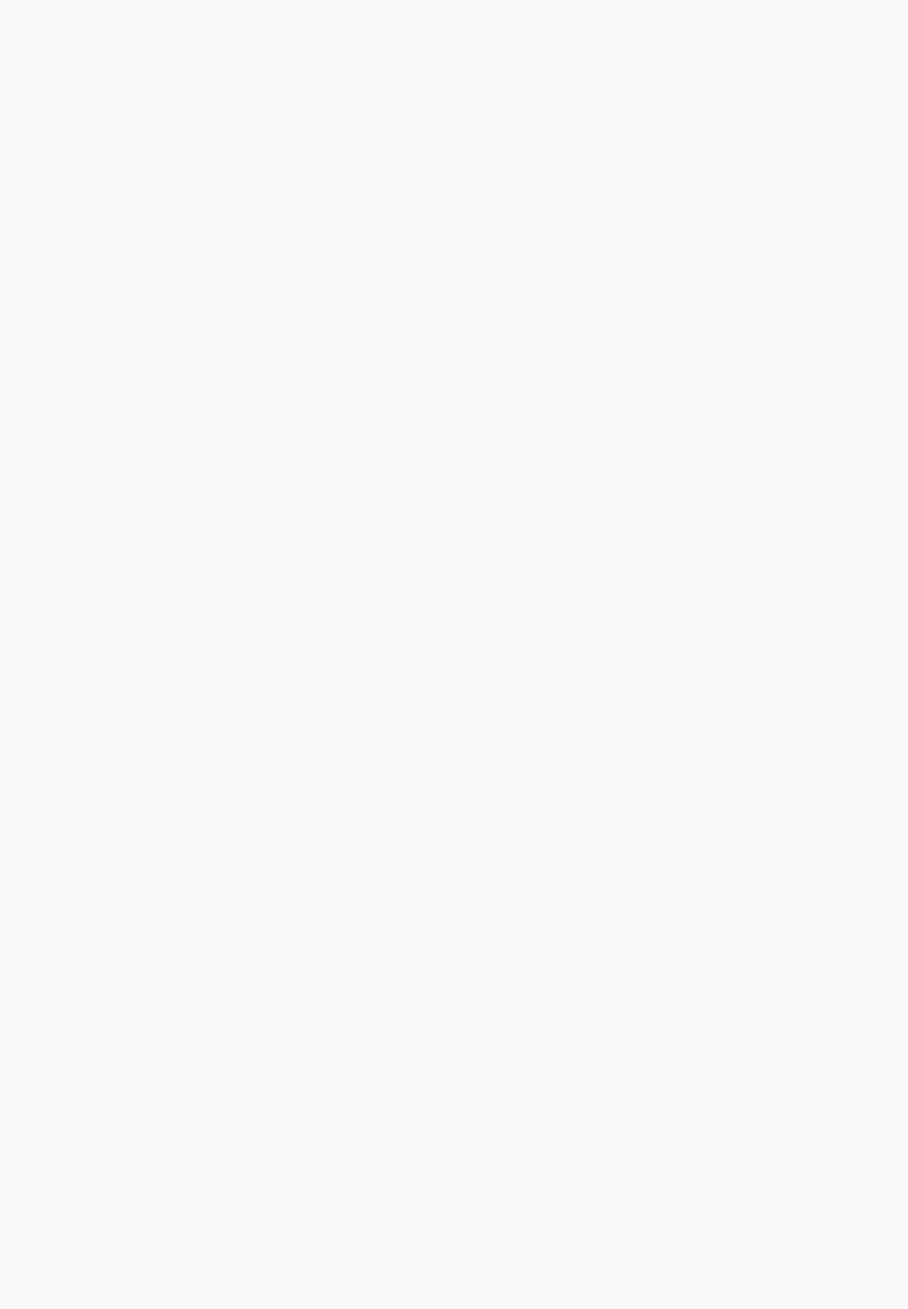
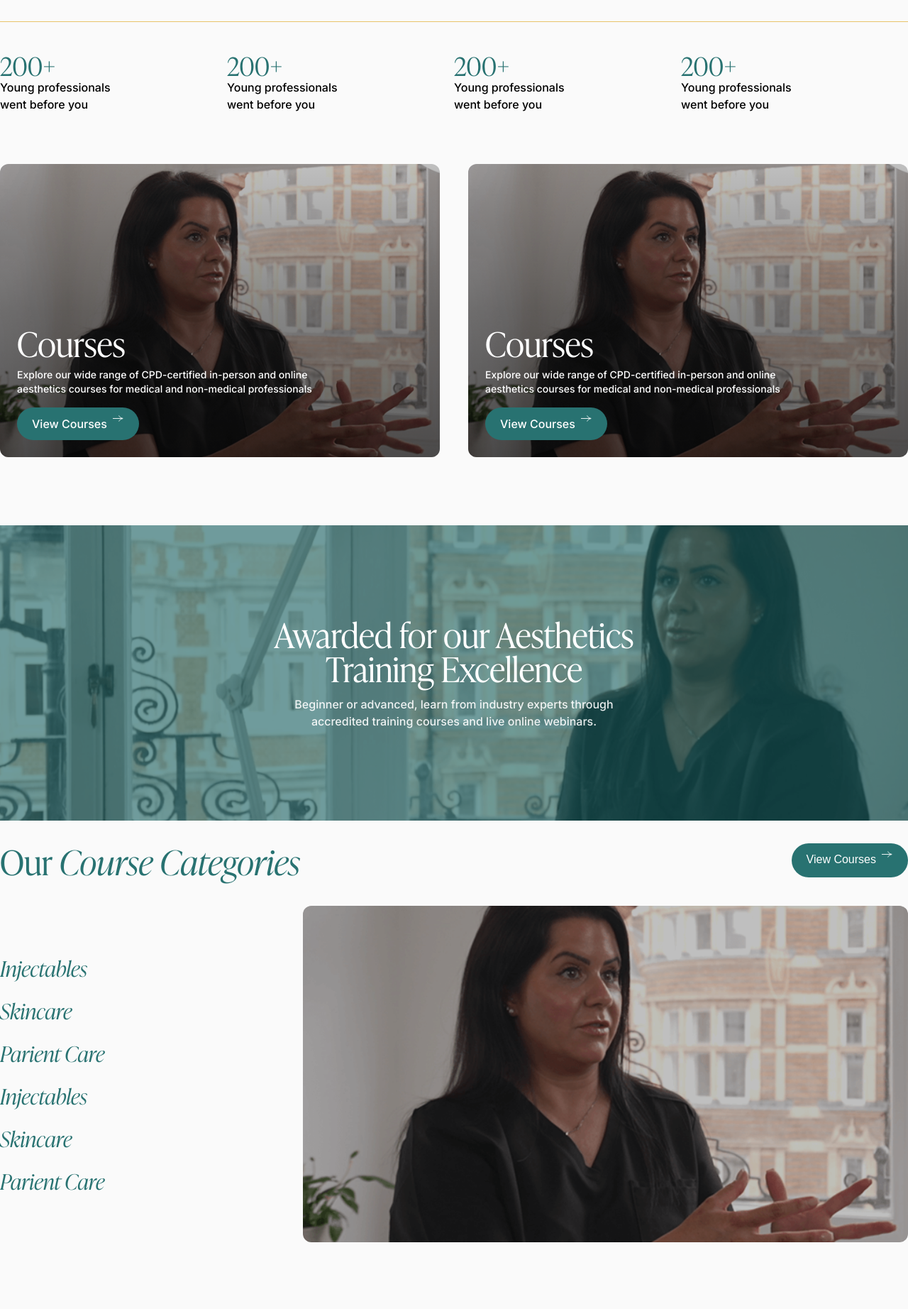
Before and after one commit to alexggmark/wigmore-training-prototype, a Next.js app: page / in a window 1280 px wide. Shown: the part 904-2748 px from the top of the page at 71% size. Before the commit the page ends 800 px from the top, so only its background shows below. Built offline with nearby package versions, Linux system fonts and the light colour scheme.

Commit message:
Building out basic components

```diff
--- a/src/app/globals.css
+++ b/src/app/globals.css
@@ -7,6 +7,7 @@
   --dark: #1C1C1C;
   --light: #FFFFFF;
   --background: #FAFAFA;
+  --overlay: #0F595A;
 }
 
 @theme inline {
@@ -17,6 +18,7 @@
   --color-brand-light: var(--light);
   --color-brand-background: var(--background);
   --color-brand-background-light: var(--background);
+  --color-brand-overlay: var(--overlay);
 
   --font-body: var(--font-body);
   --font-heading: var(--font-heading);
--- a/src/app/layout.tsx
+++ b/src/app/layout.tsx
@@ -8,7 +8,7 @@ import "./globals.css";
 const inter = Inter({
   subsets: ['latin'],
   variable: '--font-body',
-  weight: '500'
+  weight: ['500', '300']
 })
 
 // In real build probably dont want to save fonts in /src/ but localFont can't reference /public/
@@ -19,7 +19,7 @@ const headerFont = localFont({
     { path: '../fonts/fonnts.com-Ivy-Presto-Display-Light.otf', weight: '400', style: 'italic' }
   ],
   variable: '--font-heading',
-  display: 'swap',
+  display: 'swap'
 })
 
 export const metadata: Metadata = {
--- a/src/app/page.tsx
+++ b/src/app/page.tsx
@@ -1,11 +1,21 @@
 import { HeaderMode } from '@/components/header/HeaderMode'
 import HeroBanner from '@/components/sections/HeroBanner';
+import IntroStatBlock from '@/components/sections/IntroStatBlock';
+import CardTileBlock from '@/components/sections/CardTileBlock';
+import CtaBlock from '@/components/sections/CtaBlock';
+import CategorySelector from '@/components/sections/CategorySelector';
+import CourseTileBlock from '@/components/sections/CourseTileBlock';
 
 export default function Home() {
   return (
     <>
       <HeaderMode transparent />
       <HeroBanner />
+      <IntroStatBlock />
+      <CardTileBlock />
+      <CtaBlock />
+      <CategorySelector />
+      <CourseTileBlock />
     </>
   );
 }
--- /dev/null
+++ b/src/components/sections/CardTileBlock.tsx
@@ -0,0 +1,14 @@
+import CardTile from "@/components/ui/CardTile";
+
+export default function CardTileBlock() {
+  return (
+    <section className="mt-8 mb-24">
+      <div className="container mx-auto">
+        <div className="grid grid-cols-2 gap-10">
+          <CardTile />
+          <CardTile />
+        </div>
+      </div>
+    </section>
+  );
+}
--- /dev/null
+++ b/src/components/sections/CategorySelector.tsx
@@ -0,0 +1,49 @@
+import Image from "next/image";
+
+export default function CategorySelector() {
+  return (
+    <section className="mt-8 mb-24">
+      <div className="container mx-auto">
+        <div className="flex justify-between mb-10">
+          <h2 className="font-heading text-brand-secondary text-5xl">
+            Our <em>Course Categories</em>
+          </h2>
+          <button className="flex flex-row text-base gap-2 rounded-full border border-transparent bg-brand-secondary text-brand-light px-5 py-2.5">
+            <span>View Courses</span>
+            <Image
+              className="dark:invert"
+              src="/assets/icon-arrow.svg"
+              alt="arrow"
+              width={16}
+              height={16}
+              priority
+            />
+          </button>
+        </div>
+        <div className="grid grid-cols-12">
+          <div className="col-span-4">
+            <ul className="list-none text-brand-secondary font-heading text-3xl italic flex flex-col items-start justify-center gap-6 h-full">
+              <li>Injectables</li>
+              <li>Skincare</li>
+              <li>Parient Care</li>
+              <li>Injectables</li>
+              <li>Skincare</li>
+              <li>Parient Care</li>
+            </ul>
+          </div>
+          <div className="col-span-8">
+            <div className="relative rounded-xl aspect-[9/5] overflow-hidden">
+              <Image
+                src="/assets/placeholder-card-tile.png"
+                alt="Background image"
+                fill
+                sizes="(min-width: 1024px) 1200px, 100vw"
+                className="object-cover"
+              />
+            </div>
+          </div>
+        </div>
+      </div>
+    </section>
+  );
+}
--- /dev/null
+++ b/src/components/sections/CourseTileBlock.tsx
@@ -0,0 +1,32 @@
+import Image from "next/image";
+import CourseTile from "../ui/CourseTile";
+
+export default function CourseTileBlock() {
+  return (
+    <section className="mt-8 mb-24">
+      <div className="container mx-auto">
+        <div className="flex justify-between mb-10">
+          <h2 className="font-heading text-brand-secondary text-5xl">
+            Our <em>Course Categories</em>
+          </h2>
+          <button className="flex flex-row text-base gap-2 rounded-full border border-transparent bg-brand-secondary text-brand-light px-5 py-2.5">
+            <span>View Courses</span>
+            <Image
+              className="dark:invert"
+              src="/assets/icon-arrow.svg"
+              alt="arrow"
+              width={16}
+              height={16}
+              priority
+            />
+          </button>
+        </div>
+        <div className="grid grid-cols-3 gap-6">
+          <CourseTile />
+          <CourseTile />
+          <CourseTile />
+        </div>
+      </div>
+    </section>
+  );
+}
--- /dev/null
+++ b/src/components/sections/CtaBlock.tsx
@@ -0,0 +1,33 @@
+import Image from "next/image";
+
+export default function CtaBlock() {
+  return (
+    <section>
+      <div className="relative overflow-hidden min-h-[56svh] md:min-h-[26rem]">
+        <Image
+          src="/assets/placeholder-hero-banner.png"
+          alt="Background image"
+          fill
+          priority
+          sizes="(min-width: 1024px) 1200px, 100vw"
+          className="object-cover absolute left-0 right-0 top-0 bottom-0"
+        />
+
+        <div className="pointer-events-none absolute inset-0 bg-brand-overlay/60" />
+
+        <div className="absolute inset-0 z-10 h-full">
+          <div className="container mx-auto flex justify-center items-center h-full">
+            <div className="max-w-xl text-white text-center flex flex-col items-center">
+              <h1 className="text-5xl font-heading">
+                Awarded for our Aesthetics Training Excellence
+              </h1>
+              <p className="font-body mt-4 text-base text-white/90 max-w-[480px]">
+                Beginner or advanced, learn from industry experts through accredited training courses and live online webinars.
+              </p>
+            </div>
+          </div>
+        </div>
+      </div>
+    </section>
+  );
+}
--- /dev/null
+++ b/src/components/sections/IntroStatBlock.tsx
@@ -0,0 +1,31 @@
+import Image from "next/image";
+
+export default function IntroStatBlock() {
+  return (
+    <section>
+      <div className="container mx-auto">
+        <div className="grid grid-cols-2 py-10 gap-6 border-b border-brand-teriary">
+          <div className="col-span-1">
+            <h2 className="font-heading text-5xl text-brand-secondary">
+              Guaranteed <em>Professional Training</em> with 30+ Years of Experience
+            </h2>
+          </div>
+          <div className="col-span-1 font-body font-light">
+            Wigmore Training is a leading provider of CPD-certified medical aesthetics training, based in London with a longstanding reputation in the industry. We deliver expert-led, small-group aesthetics courses in our CQC-registered facility.
+          </div>
+        </div>
+
+        <div className="grid grid-cols-4 py-10">
+          {Array.from({ length: 4 }).map((_, i) => (
+            <div className="col-span-1" key={i}>
+              <div className="flex flex-col max-w-[180px]">
+                <span className="font-heading text-brand-secondary text-4xl">200+</span>
+                <span className="font-body">Young professionals went before you</span>
+              </div>
+            </div>
+          ))}
+        </div>
+      </div>
+    </section>
+  );
+}
--- /dev/null
+++ b/src/components/ui/CardTile.tsx
@@ -0,0 +1,37 @@
+import Image from "next/image";
+
+export default function CardTile() {
+  return (
+    <div className="relative rounded-xl aspect-[9/6] overflow-hidden font-body">
+      <Image
+        src="/assets/placeholder-card-tile.png"
+        alt="Background image"
+        fill
+        sizes="(min-width: 1024px) 1200px, 100vw"
+        className="object-cover"
+      />
+
+      <div className="pointer-events-none absolute inset-0 bg-gradient-to-t from-black/50 via-black/30 to-transparent" />
+
+      <div className="absolute top-0 left-0 right-0 bottom-0 z-10 text-brand-light">
+        <div className="p-6 flex flex-col items-start justify-end h-full max-w-[480px]">
+          <h3 className="font-heading text-5xl mb-3">Courses</h3>
+          <p className="font-body text-sm mb-4">
+            Explore our wide range of CPD-certified in-person and online aesthetics courses for medical and non-medical professionals
+          </p>
+          <button className="flex flex-row text-base gap-2 rounded-full border border-transparent bg-brand-secondary text-brand-light px-5 py-2.5">
+            <span>View Courses</span>
+            <Image
+              className="dark:invert"
+              src="/assets/icon-arrow.svg"
+              alt="arrow"
+              width={16}
+              height={16}
+              priority
+            />
+          </button>
+        </div>
+      </div>
+    </div>
+  );
+}
--- /dev/null
+++ b/src/components/ui/CourseTile.tsx
@@ -0,0 +1,40 @@
+import Image from "next/image";
+
+export default function CourseTile() {
+  return (
+    <div className="shadow-md rounded-xl overflow-hidden font-body">
+      <div className="relative aspect-[9/6]">
+        <Image
+          src="/assets/placeholder-product.png"
+          alt="Background image"
+          fill
+          sizes="(min-width: 1024px) 1200px, 100vw"
+          className="object-cover"
+        />
+        <div className="absolute inset-0 p-4 z-10 h-full flex flex-col items-start gap-2">
+          <span className="rounded-full bg-[#264653]/50 px-3 py-1.5 text-brand-light text-xs">Beginner Level</span>
+          <span className="rounded-full bg-brand-light/70 px-3 py-1.5 text-brand-secondary text-xs">3 CDP points</span>
+        </div>
+      </div>
+      <div className="">
+        <div className="p-6 flex flex-col items-start justify-end h-full max-w-[480px]">
+          <h3 className="font-heading text-2xl mb-3">Courses</h3>
+          <p className="font-body text-sm mb-4">
+            Explore our wide range of CPD-certified in-person and online aesthetics courses for medical and non-medical professionals
+          </p>
+          <button className="flex flex-row justify-center w-full text-base gap-2 rounded-full border border-transparent bg-brand-secondary text-brand-light px-5 py-2.5">
+            <span>View Courses</span>
+            <Image
+              className="dark:invert"
+              src="/assets/icon-arrow.svg"
+              alt="arrow"
+              width={16}
+              height={16}
+              priority
+            />
+          </button>
+        </div>
+      </div>
+    </div>
+  );
+}
```
Also changed, not shown: public/assets/placeholder-card-tile.png (added), public/assets/placeholder-product.png (added).
